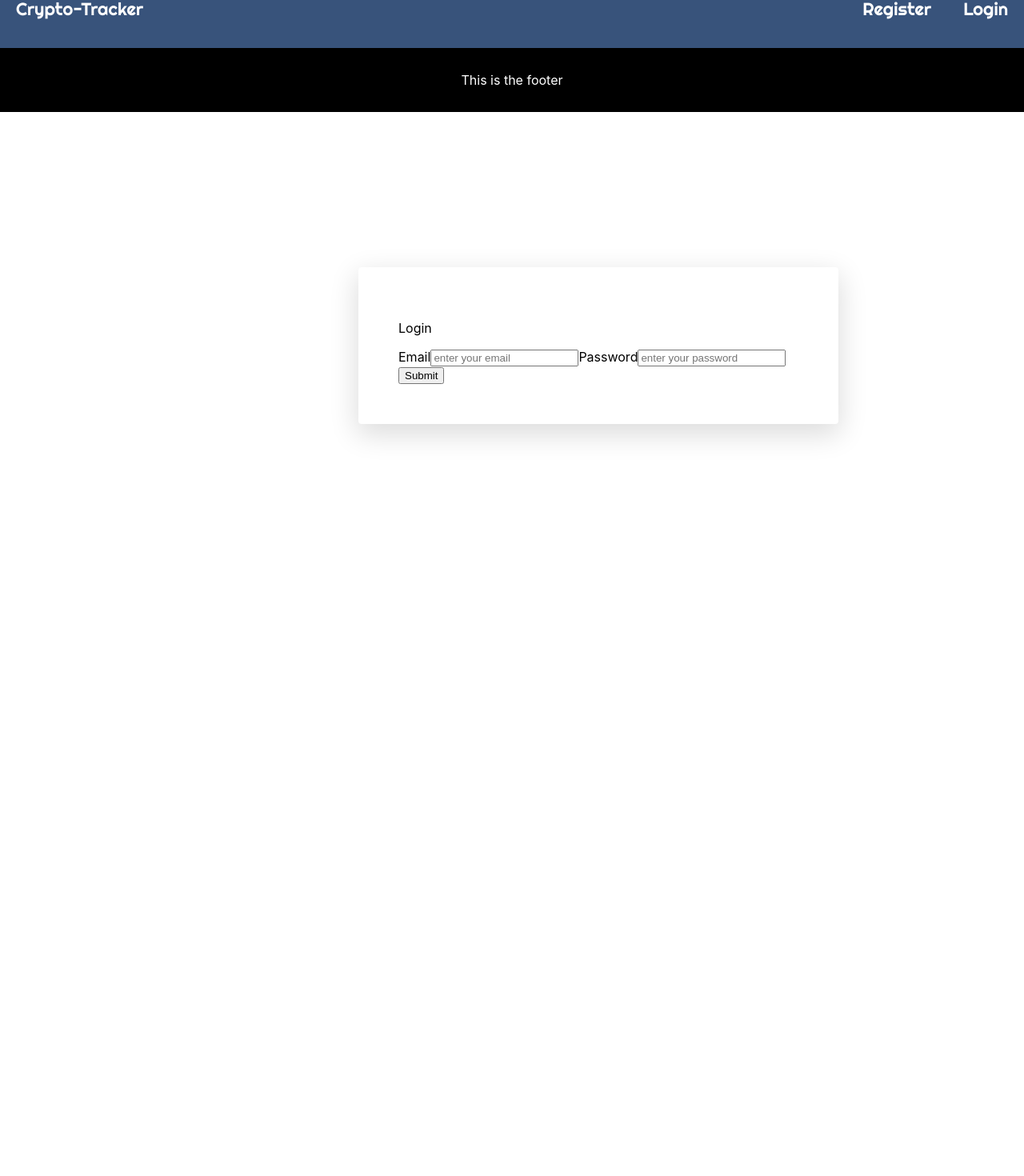
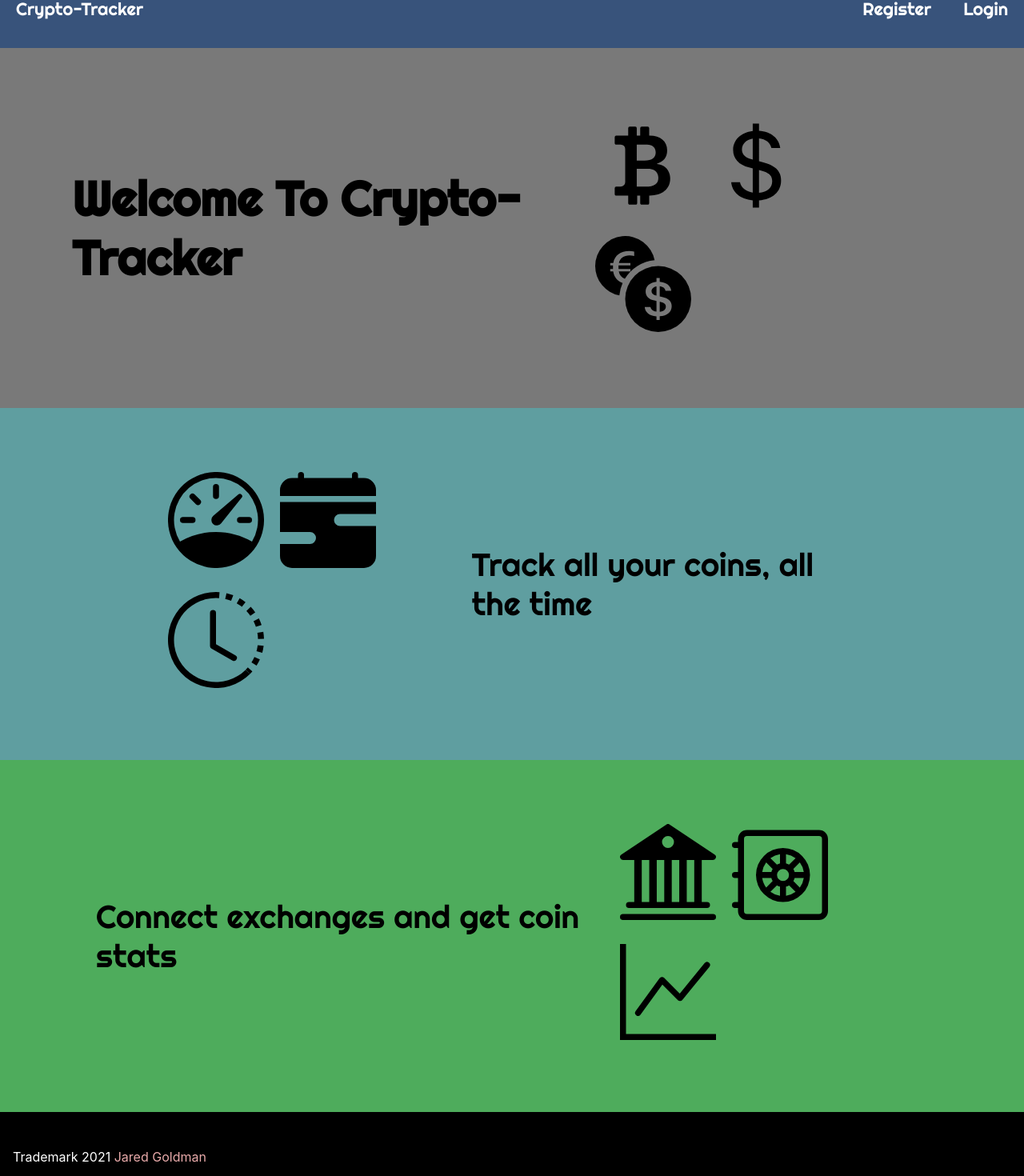
Before and after one commit to jaredgoldman/crypto-tracker, a React (Create React App) app in the folder tracker/: page / in a window 1280 px wide. Before the commit this address led to /login. Shown: the part 38-1508 px from the top of the page at 80% size. Before the commit the page ends 800 px from the top, so only its background shows below. Built offline with nearby package versions, Linux system fonts and the light colour scheme.

Commit message:
add icons, styling and footer to homepage

```diff
--- a/tracker/public/index.html
+++ b/tracker/public/index.html
@@ -11,6 +11,7 @@
     />
     <link rel="preconnect" href="https://fonts.gstatic.com">
     <link href="https://fonts.googleapis.com/css2?family=M+PLUS+Rounded+1c:wght@500&family=Righteous&display=swap" rel="stylesheet">
+    <link rel="stylesheet" href="https://cdn.jsdelivr.net/npm/bootstrap-icons@1.4.1/font/bootstrap-icons.css">
 
 
     <title>Crypto-Tracker</title>
--- a/tracker/src/App.js
+++ b/tracker/src/App.js
@@ -15,6 +15,7 @@ import CoinDash from "./components/CoinDash"
 import TradeTable from './components/TradeTable/TradeTable';
 import ExchangeDash from "./components/ExchangeDash"
 import HomePage from './components/HomePage';
+import Footer from './components/Footer'
 
 import useUserData from "./hooks/useUserData"
 import useExchangeData from "./hooks/useExchangeData"
@@ -62,6 +63,7 @@ export default function App() {
             }
           </nav>
         </header>
+        <div className="routes-wrapper">
         <Switch>
           <Route path="/login">
           {cookies.user_id ? <Redirect to="/watchlist" /> :
@@ -96,12 +98,13 @@ export default function App() {
             <ExchangeDash addExchange={addExchange} exchanges={exchanges} alert={alert}/>
           </Route>
           <Route exact path="/">
-          {!cookies.user_id ? <Redirect to="/login" /> :
-            <HomePage/> }
+          {/* {!cookies.user_id ? <Redirect to="/login" /> : */}
+            <HomePage/>
           </Route>
         </Switch>
+        </div>
       </Router>
-      <footer className="footer">This is the footer</footer>
+      <Footer/>
     </main>
   )
 
--- a/tracker/src/App.scss
+++ b/tracker/src/App.scss
@@ -1,5 +1,7 @@
 main {
   color: black;
+  display: flex;
+  flex-direction: column;
 }
 
 nav {
@@ -33,11 +35,15 @@ nav {
   text-decoration: none;
 }
 
-footer {
-  background-color: black;
-  color: white;
-  height: 5em;
-  display: flex;
-  justify-content: center;
-  align-items: center;
-}
+// footer {
+//   position:absolute;
+//   left:0;
+//   bottom:0;
+//   right:0;
+//   background-color: black;
+//   color: white;
+//   height: 5em;
+//   display: flex;
+//   justify-content: center;
+//   align-items: center;
+// }
--- a/tracker/src/components/CoinDash.jsx
+++ b/tracker/src/components/CoinDash.jsx
@@ -139,7 +139,7 @@ export default function CoinDash(props) {
         />
       </div>
 
-      {userCoinStats && trades ?
+      {userCoinStats && trades.length ?
       <div className="user-info-container">
 
         <UserCoinInfo
--- /dev/null
+++ b/tracker/src/components/Footer.jsx
@@ -0,0 +1,13 @@
+import './Footer.scss'
+
+export default function Footer() {
+
+  return (
+    <footer>
+      <div>
+        <span>Trademark 2021 <a href="https://ca.linkedin.com/in/jared-goldman-452216132">Jared      Goldman</a></span>
+      </div>
+    </footer>
+  )
+
+}
--- /dev/null
+++ b/tracker/src/components/Footer.scss
@@ -0,0 +1,13 @@
+footer {
+  display: flex;
+  align-items: center;
+  height: 5em;
+  background-color: black;
+  color: white;
+  padding: 1em;
+}
+
+a {
+  color: rgb(232, 170, 170);
+  text-decoration: none;
+}
--- a/tracker/src/components/HomePage.jsx
+++ b/tracker/src/components/HomePage.jsx
@@ -1,4 +1,18 @@
 import './HomePage.scss'
+import {
+  CurrencyBitcoin,
+  CurrencyDollar,
+  CurrencyExchange,
+
+  Speedometer,
+  CalendarRangeFill,
+  ClockHistory,
+
+  Bank2,
+  Safe2,
+  GraphUp
+
+} from 'react-bootstrap-icons'
 
 export default function HomePage() {
 
@@ -6,12 +20,27 @@ export default function HomePage() {
     <div className="homepage-wrapper">
       <div className="main-heading">
         <h1>Welcome To Crypto-Tracker</h1>
+        <div className="homepage-icons">
+          <CurrencyBitcoin />
+          <CurrencyDollar />
+          <CurrencyExchange />
+        </div>
       </div>
       <div className="module-one">
         <p>Track all your coins, all the time</p>
+        <div className="homepage-icons">
+          <Speedometer />
+          <CalendarRangeFill />
+          <ClockHistory />
+        </div>
       </div>
       <div className="module-two">
         <p>Connect exchanges and get coin stats</p>
+        <div className="homepage-icons">
+          <Bank2/>
+          <Safe2/>
+          <GraphUp/>
+        </div>
       </div>
     </div>
   )
--- a/tracker/src/components/HomePage.scss
+++ b/tracker/src/components/HomePage.scss
@@ -3,34 +3,46 @@
   flex-direction: column;
   font-family: Righteous;
 
+  .homepage-icons {
+    padding: 1em;
+
+    svg {
+      padding: 10px;
+      width: 120px;
+      height: 120px;
+    }
+  }
 
   .main-heading {
     display: flex;
     align-items: center;
+    justify-content: space-between;
     height: 15em;
-    background-color: beige;
-    padding-left: 3em;
+    background-color: rgb(121, 121, 121);
+    padding: 0em 6em 0em 3em;
     font-size: 30px;
   }
 
   .module-one {
     display: flex;
     align-items: center;
+    justify-content: space-between;
     flex-direction: row-reverse;
-    padding-right: 3em;
-    height: 15em;
+    padding: 0em 5em 0em 4em ;
+    height: 11em;
     background-color: cadetblue;
-    font-size: 30px
+    font-size: 40px
   }
 
   .module-two {
     display: flex;
     align-items: center;
+    justify-content: space-between;
     flex-direction: row;
-    padding-left: 3em;
-    height: 13em;
+    padding: 0em 3em 0em 3em;
+    height: 11em;
     background-color: rgb(78, 172, 92);
-    font-size: 30px
+    font-size: 40px
   }
 
 }
--- a/tracker/src/components/LoginForm.jsx
+++ b/tracker/src/components/LoginForm.jsx
@@ -20,7 +20,9 @@ export default function LoginForm(props) {
   return (
     <div className="form-container">
       {props.alert && <div>{props.alert}</div>}
+      <div className="form-heading">
         <p>Login</p>
+      </div>
 
       <form
         action=""
@@ -30,7 +32,9 @@ export default function LoginForm(props) {
           handleLogin(userData)
         }
       }>
-        <label>Email</label>
+        <div className="inputs-wrapper">
+          <div className="input-wrapper">
+            <label>Email:</label>
             <input
               className="input-field"
               type="text"
@@ -39,7 +43,9 @@ export default function LoginForm(props) {
               onChange={(e) => {handleEmail(e)}}
             >
             </input>
-        <label>Password</label>
+          </div>
+          <div className="input-wrapper">
+            <label>Password:</label>
             <input
               className="input-field"
               type="password"
@@ -48,7 +54,9 @@ export default function LoginForm(props) {
               onChange={(e) => {handlePassword(e)}}
             >
             </input>
-        <div>
+          </div>
+        </div>
+        <div className="button-wrapper">
           <input type="submit" className="button"/>
         </div>
       </form>
--- a/tracker/src/components/LoginForm.scss
+++ b/tracker/src/components/LoginForm.scss
@@ -1,15 +1,37 @@
 .form-container{
   margin-bottom: 200px;
-  display: block;
+  display: flex;
+  flex-direction: column;
   margin-left: 35%;
   margin-top: 150px;
   margin-bottom: auto;
   background: #fff;
-  position: absolute;
-  top: 40%;
-  transform: translate(0, -50%);
-  width: 500px;
   padding: 50px;
   box-shadow: 0px 11px 35px 2px rgba(0, 0, 0, 0.14);
   border-radius: 4px;
+
+  .button-wrapper {
+    display: flex;
+    justify-content: center;
+  }
 }
+
+.input-field {
+  width: 15em;
+}
+
+.form-heading {
+  display: flex;;
+  font-size: 25px;
+}
+
+.inputs-wrapper {
+  display: flex;
+  flex-direction: column;
+}
+
+.input-wrapper {
+  display: flex;
+  justify-content: space-between;
+  padding: 0em 12em 1em 0em;
+}
```
Lines whose indentation alone changed are shown as unchanged.
